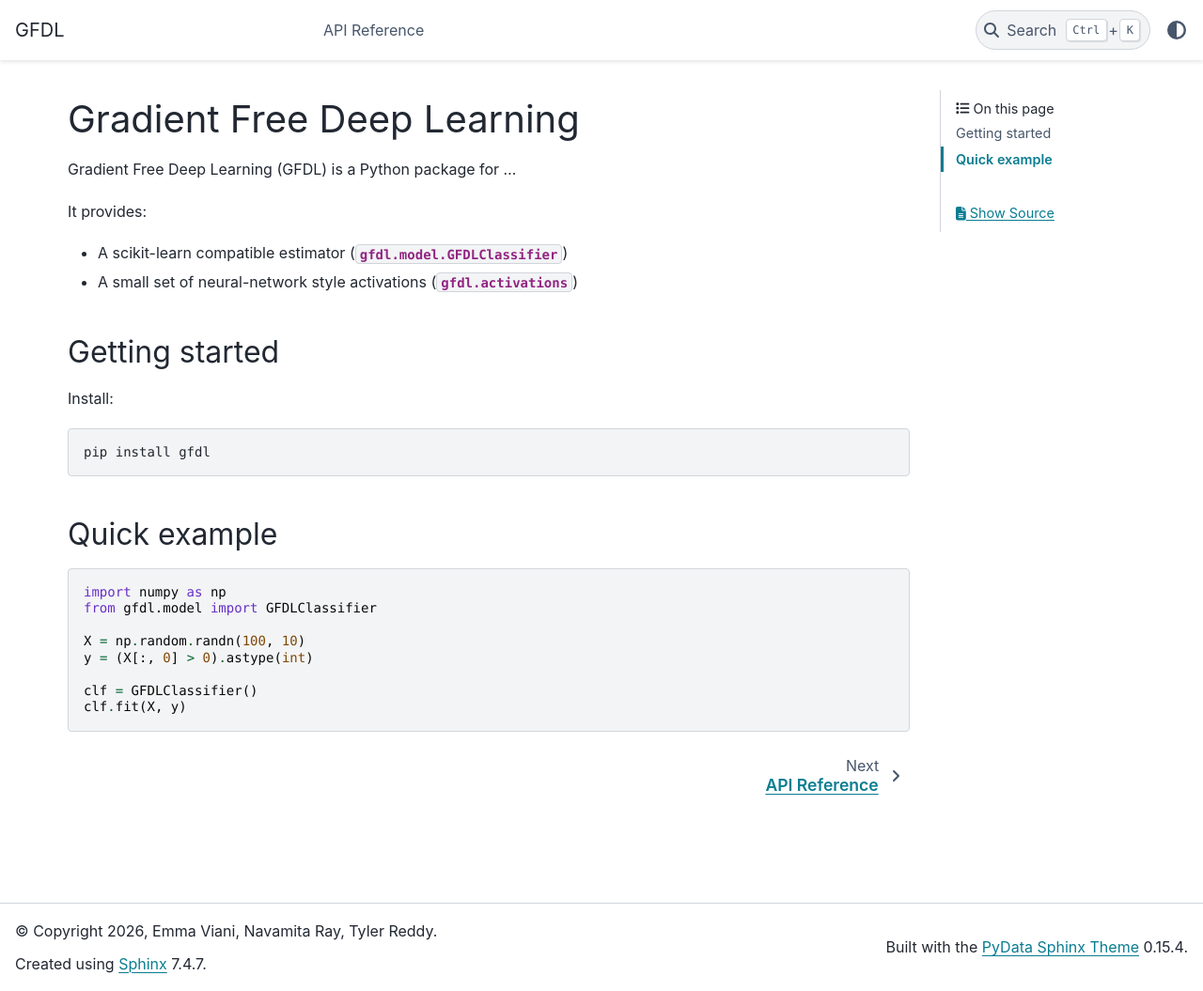
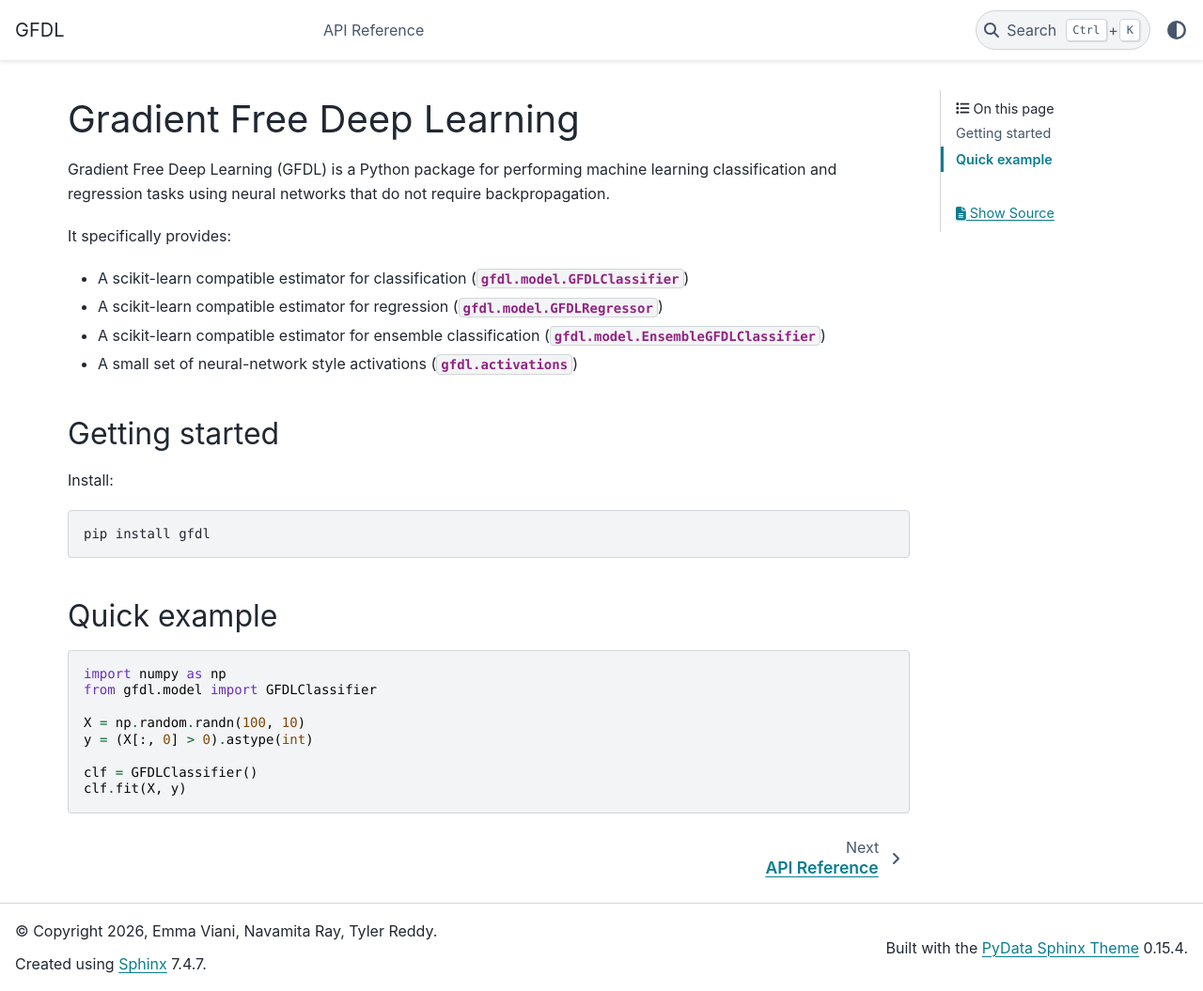
Before and after one commit to lanl/GFDL, a Sphinx documentation site: the page built from docs/source/index.rst, in a window 1280 px wide and 1055 px high. Shown: the whole window at 94% size. Built offline with Sphinx 7.4.7 and the PyData theme 0.15.4, drawn with Linux system fonts in a browser that asks for light colours.

Commit message:
DOC: landing page improvements
* Fixes gh-20.

* We now mention all three of the estimators we offer
on our landing page, instead of just one of them.

* The explanation of what GFDL "is" has been improved
somewhat beyond the original ellipses/placeholder.

```diff
--- a/docs/source/index.rst
+++ b/docs/source/index.rst
@@ -6,11 +6,18 @@
 Gradient Free Deep Learning
 ===========================
 
-Gradient Free Deep Learning (GFDL) is a Python package for ...
+Gradient Free Deep Learning (GFDL) is a Python package for performing
+machine learning classification and regression tasks using neural networks
+that do not require backpropagation.
 
-It provides:
+It specifically provides:
 
-- A scikit-learn compatible estimator (:class:`gfdl.model.GFDLClassifier`)
+- A scikit-learn compatible estimator for classification
+  (:class:`gfdl.model.GFDLClassifier`)
+- A scikit-learn compatible estimator for regression
+  (:class:`gfdl.model.GFDLRegressor`)
+- A scikit-learn compatible estimator for ensemble classification
+  (:class:`gfdl.model.EnsembleGFDLClassifier`)
 - A small set of neural-network style activations (:mod:`gfdl.activations`)
 
 Getting started
```
